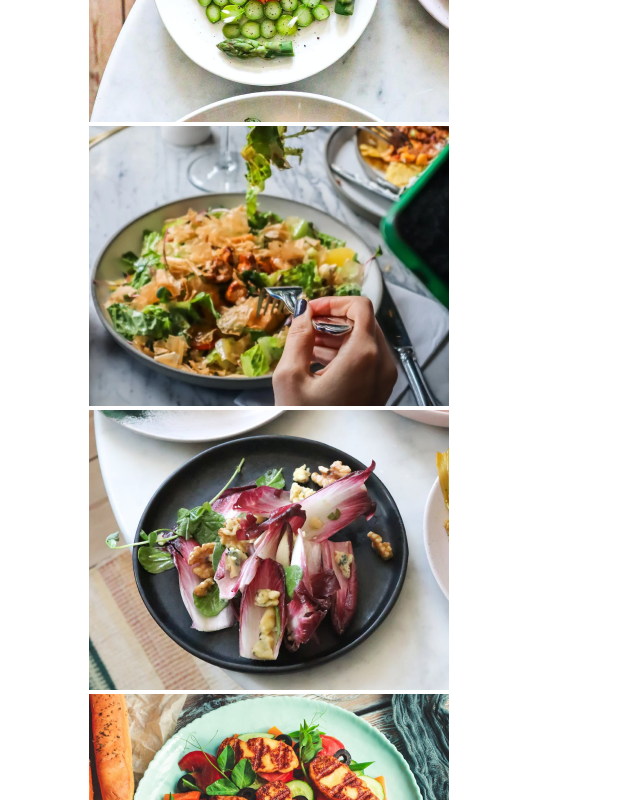
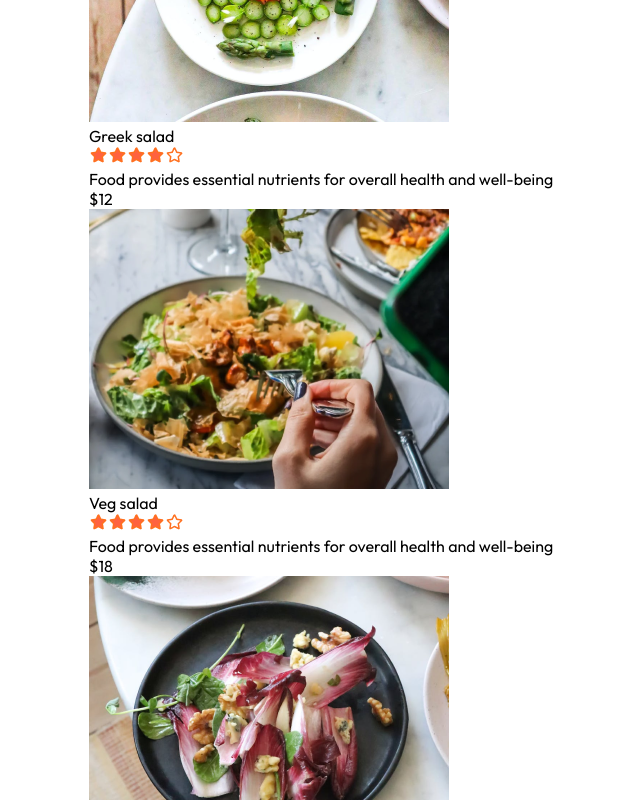
Before and after one commit to JacqueADev/food-delivery-website, a React (Vite) app in the folder frontend-food-delivery/: page / in a window 1280 px wide. Shown: the part 1120-1920 px from the top of the page, without its empty margins (39-679 px from the left). Built offline with nearby package versions, Linux system fonts and the light colour scheme.

Commit message:
Update nos food items
(adicionando campos de img, preço, ranquamento e descrição)

```diff
--- a/frontend-food-delivery/src/components/FoodItem/FoodItem.jsx
+++ b/frontend-food-delivery/src/components/FoodItem/FoodItem.jsx
@@ -1,5 +1,6 @@
 import React from "react";
 import "./FoodItem.css";
+import { assets } from "../../assets/assets";
 
 const FoodItem = ({id,name,price,description,image}) => {
   return (
@@ -7,6 +8,15 @@ const FoodItem = ({id,name,price,description,image}) => {
     <div className="food-item-img-container">
         <img className="food-item-image" src={image} alt="" />
     </div>
+    <div className="food-item-info">
+        <div className="food-item-name-rating">
+            <p>{name}</p>
+            <img src={assets.rating_starts} alt="" />
+        </div>
+        <p className="food-item-des">
+           {description} </p>
+           <p className="food-item-price">${price}</p>
+    </div>
 
   </div>
   );
```
